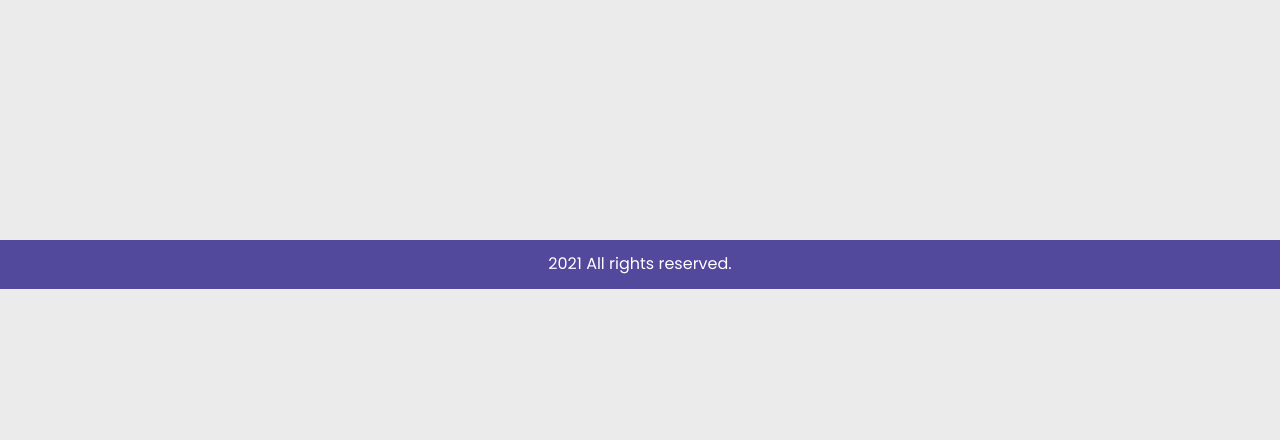
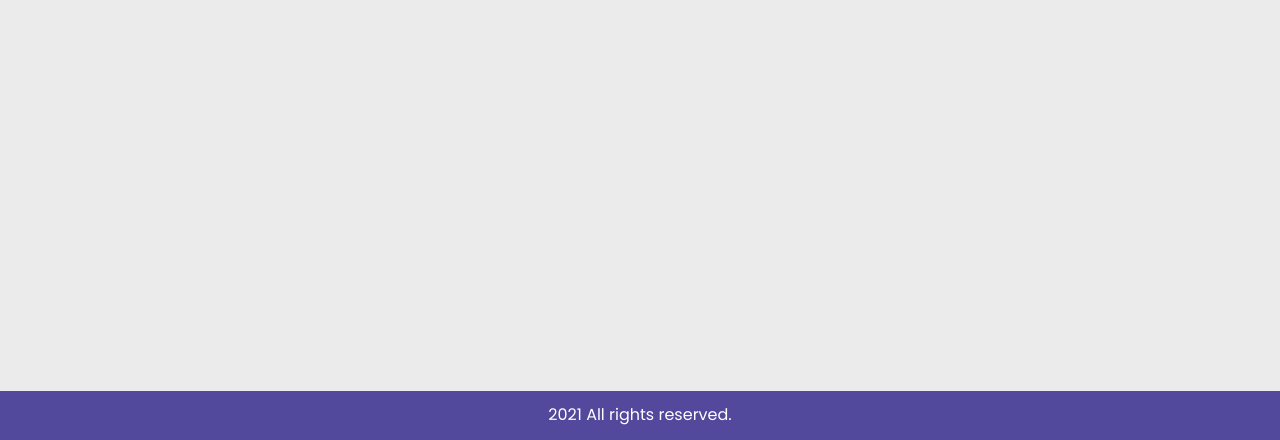
Before and after one commit to jarcM/Diplomska, a Node server app: page /servicesList in a window 1280 px wide. Shown: the part 564-1004 px from the top of the page. Run offline with Node 20, Linux system fonts and the light colour scheme; data that the repository does not hold is empty; some libraries are stand-ins or nearby versions.

Commit message:
more css

```diff
--- a/app_api/controllers/dogodki.js
+++ b/app_api/controllers/dogodki.js
@@ -463,6 +463,7 @@ const addWorkoutToUser = (req, res) => {
                                      difficulty:program.difficulty,
                                      vaje:program.vaje,
                                      datumWorkout:datum2
+
                                  })
                                 uporabnik.save((napaka,uporabnik)=>{
                                     if (napaka) {
@@ -500,19 +501,22 @@ const currentWorkout = (req, res) => {
                             console.log(uporabnik.workouts.length)
                             var stevecWorkoutov=uporabnik.workouts.length-2;
                             var stevecVaj=0;
-                            var array=new Array()
+                            var array=new Array();
+                            var datumArray=new Array();
                             while(stevecWorkoutov!=-1){
                                 for(var i=0;i<uporabnik.workouts[stevecWorkoutov].vaje.length;i++){
                                     if(uporabnik.workouts[stevecWorkoutov].vaje[i].naslov==
                                         uporabnik.workouts[stevec-1].vaje[req.params.counter].naslov){
                                         array[stevecVaj]=uporabnik.workouts[stevecWorkoutov].vaje[i]
+                                        datumArray[stevecVaj]=uporabnik.workouts[stevecWorkoutov].datumWorkout
                                         stevecVaj++;
                                     }
                                 }
                                 stevecWorkoutov--;
                             }
-                            console.log(array)
+                            console.log(datumArray)
                             res.render('currentWorkout',{
+                                datum:datumArray,
                                 program:uporabnik.workouts[stevec-1],
                                 counter:req.params.counter,
                                 vaje:uporabnik.workouts[stevec-1].vaje[req.params.counter],
@@ -537,6 +541,8 @@ const currentWorkout2 = (req, res) => {
                         if(napaka){
                             console.long(napaka)
                         }else{
+                            var datum1=new Date()
+                            var datum2=datum1.getDate()+"/"+datum1.getMonth()+"/"+datum1.getFullYear()
                             var stevec=uporabnik.workouts.length
                             console.log(stevec)
                             var counter=parseInt(req.params.counter) +1
@@ -550,7 +556,8 @@ const currentWorkout2 = (req, res) => {
                             uporabnik.workouts[stevec-1].vaje[req.params.counter].repsWeight[0].weight2=req.body.weight2,
                             uporabnik.workouts[stevec-1].vaje[req.params.counter].repsWeight[0].weight3=req.body.weight3,
                             uporabnik.workouts[stevec-1].vaje[req.params.counter].repsWeight[0].weight4=req.body.weight4,
-                            uporabnik.workouts[stevec-1].vaje[req.params.counter].repsWeight[0].weight5=req.body.weight5
+                            uporabnik.workouts[stevec-1].vaje[req.params.counter].repsWeight[0].weight5=req.body.weight5,
+                            uporabnik.workouts[stevec-1].vaje[req.params.counter].repsWeight[0].datumWorkout=datum2
                             var weight1=req.body.reps1*req.body.weight1
                             var weight2=req.body.reps2*req.body.weight2
                             var weight3=req.body.reps3*req.body.weight3
--- a/app_api/models/sheme.js
+++ b/app_api/models/sheme.js
@@ -48,6 +48,8 @@ const repWeightShema = new mongoose.Schema({
     weight4: {type: Number, default:0},
     reps5: {type: Number, default:0},
     weight5: {type: Number, default:0},
+    datumWorkout:{type:String},
+
 
 });
 const vajeShema = new mongoose.Schema({
--- a/app_server/views/currentWorkout.hbs
+++ b/app_server/views/currentWorkout.hbs
@@ -29,6 +29,11 @@
         </h2>
         <table class="table table-hover table-bordered table-striped">
     {{#each last as |last2|}}
+
+            <tr>
+                <td style="font-weight: bold">Date of workout:</td>
+            <td colspan="5">{{last2.repsWeight.[0].datumWorkout}}</td>
+            </tr>
             <tr>
                 <td>Reps</td>
                 <td>{{last2.repsWeight.[0].reps1}}</td>
@@ -45,6 +50,7 @@
                 <td>{{last2.repsWeight.[0].weight4}} kg</td>
                 <td>{{last2.repsWeight.[0].weight5}} kg</td>
             </tr>
+
     {{/each}}
         </table>
     </div>
--- a/app_server/views/layout.hbs
+++ b/app_server/views/layout.hbs
@@ -105,7 +105,7 @@
     {{{body}}}
 </div>
 </body>
-<div class="copyright">2021 All rights reserved.</div>
+<footer class="copyright">2021 All rights reserved.</footer>
 <script type="text/javascript" src="../../javascripts/preverjanje.js"></script>
 <script type="text/javascript" src="../../javascripts/filtri.js"></script>
 
--- a/public/stylesheets/style2.css
+++ b/public/stylesheets/style2.css
@@ -37,6 +37,8 @@ body {
   font-weight: normal;
   overflow-x: hidden;
   background-color: #EBEBEB;
+  min-height: 100vh;
+  position: relative;
 
 }
 .logo{
@@ -354,10 +356,7 @@ button {
   background-color: #EBEBEB;
 }
 
-body {
-  width: 100%;
-  height: 100%;
-}
+
 
 .carousel-inner, .carousel, .carousel-item, .container, .fill {
   height: 100%;
@@ -886,6 +885,7 @@ a:hover {
   background-color: #52489C;
   font-family: Poppins;
   bottom: 0;
+  position: absolute;
 }
 .column {
   float: left;
--- a/public/stylesheets/styles.css
+++ b/public/stylesheets/styles.css
@@ -9,6 +9,7 @@ body {
 	text-align: justify;
 	line-height: 1.7;
 	font-size: 18px;
+	min-height: 100vh;
 }
 .collection_text{
 	color:black;
```
